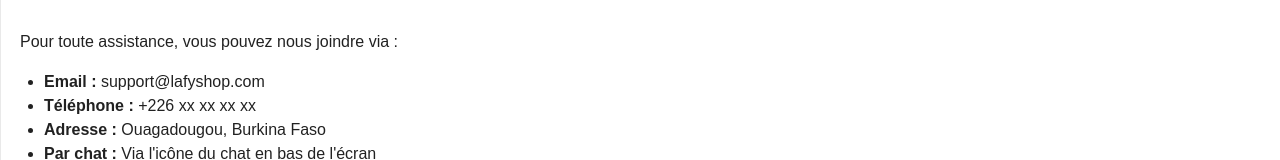
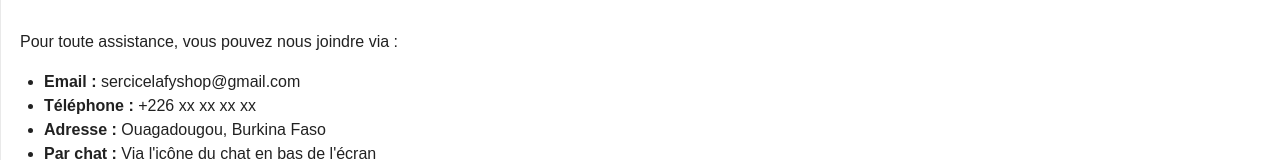
Before and after one commit to PrivatsLabs/Market, a Nuxt app: page /aide in a window 1280 px wide. Shown: the part 536-696 px from the top of the page. Built offline with nearby package versions, Linux system fonts and the light colour scheme.

Commit message:
tawk updated

```diff
--- a/pages/aide.vue
+++ b/pages/aide.vue
@@ -42,7 +42,7 @@
       <br>
       <p>Pour toute assistance, vous pouvez nous joindre via :</p>
       <ul>
-        <li><strong>Email :</strong> support@lafyshop.com</li>
+        <li><strong>Email :</strong> sercicelafyshop@gmail.com</li>
         <li><strong>Téléphone :</strong> +226 xx xx xx xx</li>
         <li><strong>Adresse :</strong> Ouagadougou, Burkina Faso</li>
         <li><strong>Par chat :</strong> Via l'icône du chat en bas de l'écran</li>
@@ -66,9 +66,9 @@
       this.$router.push("/access-denied"); // Redirige vers la page d'accès refusé
     }
 
-    // Ajout du script Tawk.to
+    // Ajout du script Tawk.to avec les nouvelles coordonnées
     const script = document.createElement("script");
-    script.src = "https://embed.tawk.to/67f6a3ac18d2ac190c62a608/1iodmumnj";
+    script.src = "https://embed.tawk.to/67f6fbf09b5f671906ebe1f7/1ioecg9gd";
     script.async = true;
     script.charset = "UTF-8";
     script.setAttribute("crossorigin", "*");
```
